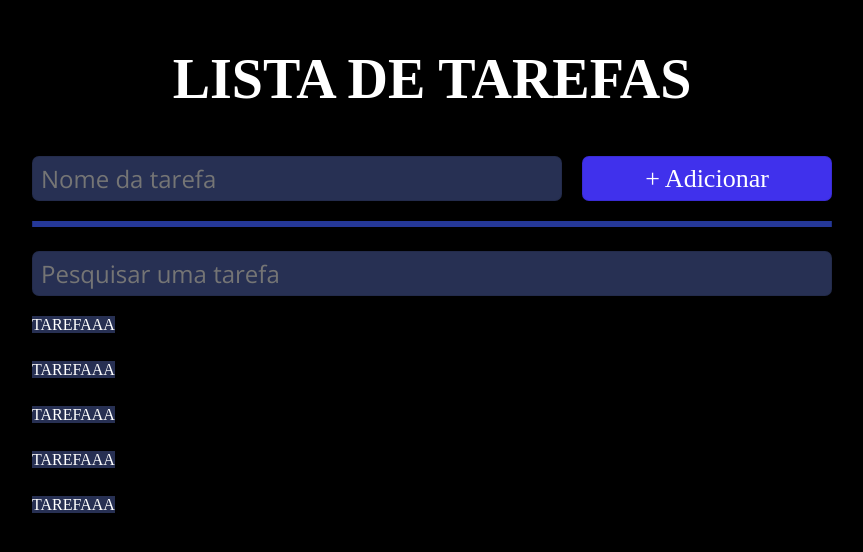
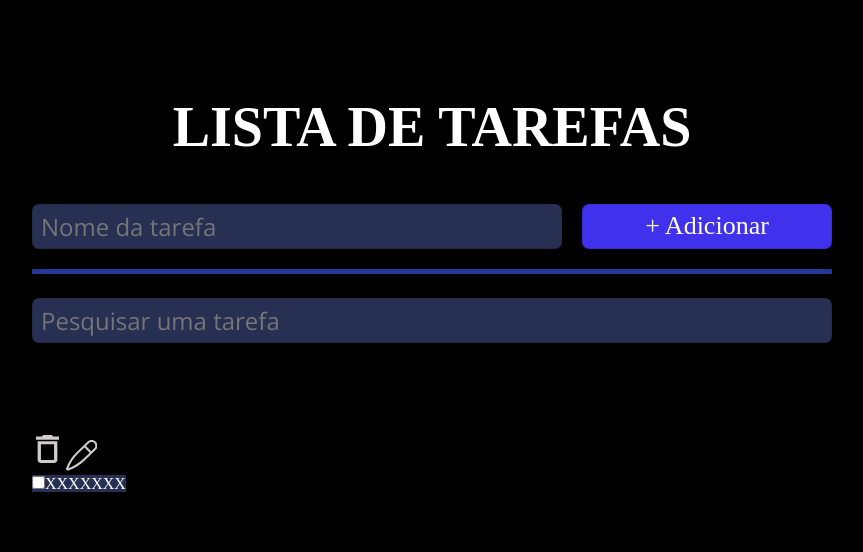
Before and after one commit to Thzzao/ToDoListReact, a React (Vite) app: page /app in a window 1280 px wide. Shown: the part 106-658 px from the top of the page, without its empty margins (208-1071 px from the left). Built offline with nearby package versions, Linux system fonts and the light colour scheme; a web font is replaced by a local one.

Commit message:
feat: Criando lógica para a criação das tarefas

```diff
--- a/src/components/Tarefa/Tarefa.jsx
+++ b/src/components/Tarefa/Tarefa.jsx
@@ -1,33 +1,61 @@
+import { useState } from "react"
 import style from "../Tarefa/Tarefa.module.css"
 
+
 const Tarefa = () => {
+
+    const [tarefas, setTarefas] = useState([
+        {
+            id: 1,
+            text: "Arrumar o quarto",
+            isCompleted: false,
+        },
+        {
+            id: 2,
+            text: "Estudar",
+            isCompleted: false,
+        },
+        {
+            id: 3,
+            text: "Terminar o projeto da faculdade",
+            isCompleted: false,
+        },
+        {
+            id: 4,
+            text: "Ir treinar",
+            isCompleted: false,
+        },
+    ])
+
     return (
         <>
-            <div className={style.tarefaX}>
-                {/* <label>{tarefa}</label> */}
-                <label>TAREFAAA</label>
-            </div>
-            <div className={style.tarefaX}>
-                {/* <label>{tarefa}</label> */}
-                <label>TAREFAAA</label>
-            </div>
-            <div className={style.tarefaX}>
-                {/* <label>{tarefa}</label> */}
-                <label>TAREFAAA</label>
-            </div>
-            <div className={style.tarefaX}>
-                {/* <label>{tarefa}</label> */}
-                <label>TAREFAAA</label>
-            </div>
-            <div className={style.tarefaX}>
-                {/* <label>{tarefa}</label> */}
-                <label>TAREFAAA</label>
+            <div className={style.listagem}>
+                {tarefas.map((tarefa) => (
+                    <div className="tarefa">
+                        <div className="content">
+                            <p>{tarefa.text}</p>
+                        </div>
+                    </div>
+                ))}
+                <div>
+                    <img onClick="" src="\src\assets\bin.svg"></img>
+                    <img onClick="" src="\src\assets\cil_pen.svg"></img>
+                    <p><label><input type="checkbox" className={style.checkbox} /><span>XXXXXXX</span></label></p>
+                </div>
             </div>
         </>
 
     )
 }
 
+
+
+//<div className={style.tarefa}>
+{/* <label>{tarefa}</label> */ }
+//    <label>TAREFAAA</label>
+//</div>
+
+
 // Criar cada tarefa com o mesmo layout
 
 export default Tarefa
```
